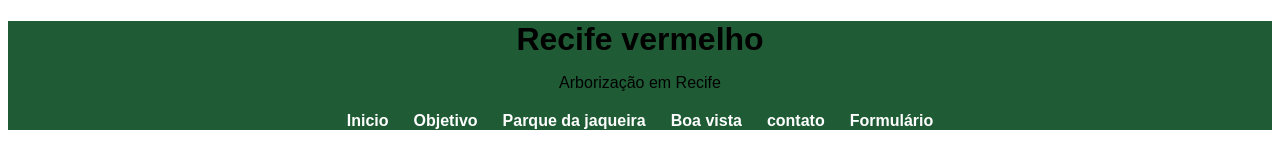
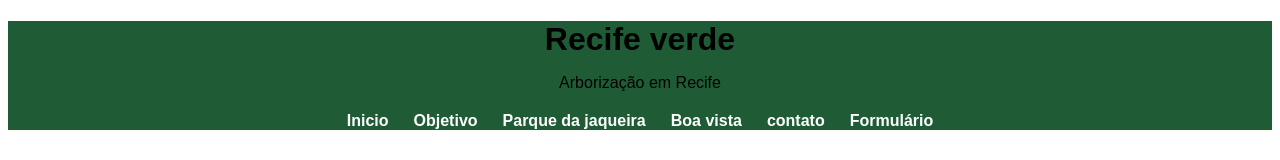
Before and after one commit to pedrohenrique1202s-hub/Meuprojeto, a plain HTML site: page index.html in a window 1280 px wide. Shown: the top 160 px of the page. Drawn offline with Linux system fonts and the light colour scheme.

Commit message:
nova alteração

```diff
--- a/index.html
+++ b/index.html
@@ -9,7 +9,7 @@
 <body>
 <header>
 
-<h1>Recife vermelho</h1>
+<h1>Recife verde</h1>
 <p>Arborização em Recife</p>
     <nav>
         <a href="index.html">Inicio</a>
```
